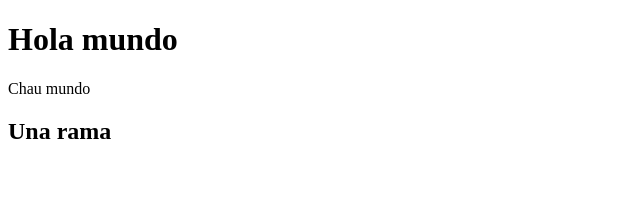
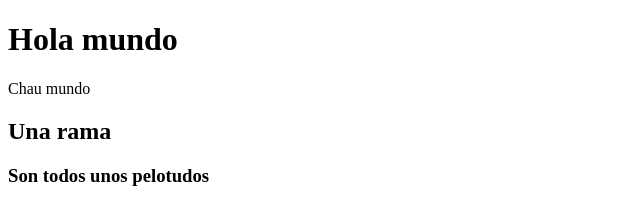
Before and after one commit to AtMati/yo-boludeando, a plain HTML site: page index.html in a window 1280 px wide. Shown: the whole page, without its empty margins (0-640 px from the left). Drawn offline with Linux system fonts and the light colour scheme.

Commit message:
agregue que son todos unos pelotudos

```diff
--- a/index.html
+++ b/index.html
@@ -7,6 +7,8 @@
 <body>
     <h1>Hola mundo  </h1>
     <p>Chau mundo</p>
+
     <h2>Una rama</h2>
+    <h3>Son todos unos pelotudos</h3>
 </body>
 </html>
```
